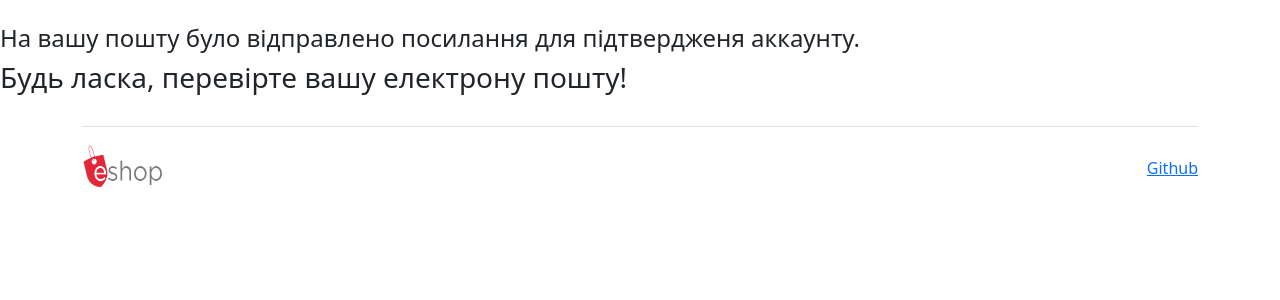
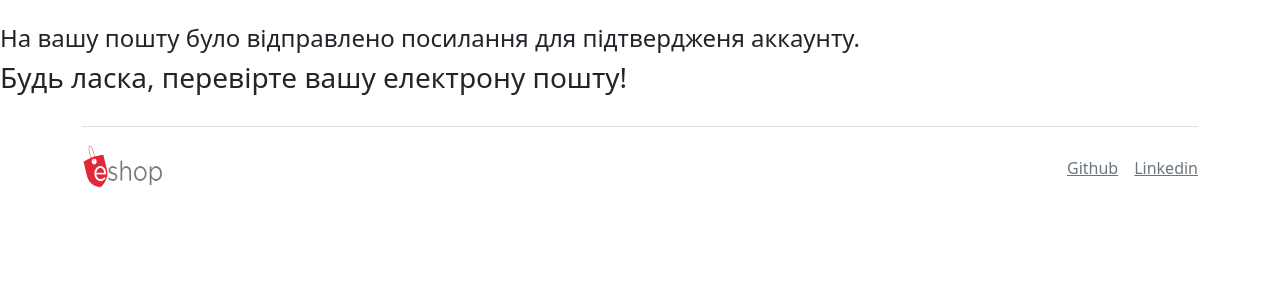
Before and after one commit to vmichailcc/PetProject_Docker, a Django app: page /confirm_email/ in a window 1280 px wide. Shown: the part 83-383 px from the top of the page. Run offline with Django 4.2, Linux system fonts and the light colour scheme; parts of the project's set-up code (start-up, migrations or seed data) failed here and were passed over.

Commit message:
fix bag 1

```diff
--- a/pet/accounts/admin.py
+++ b/pet/accounts/admin.py
@@ -14,7 +14,7 @@ class OrderInline(admin.TabularInline):
 class CustomUserAdmin(admin.ModelAdmin):
     list_display = ("first_name", "last_name",  "city", "order_count")
     search_fields = ["first_name", "last_name"]
-    fields = ("first_name", "last_name", "city", "block")
+    fields = ("first_name", "last_name", "city", "block", "order_count")
     readonly_fields = ("first_name", "last_name",  "city", "order_count")
     inlines = [
         OrderInline
--- a/pet/accounts/tasks.py
+++ b/pet/accounts/tasks.py
@@ -16,7 +16,7 @@ def send_status_email_celery(pk, order_status):
         email_message = f"Вітаю, {order.owner}! " \
                         f"Ваше замовлення № {order.order_number} отримало статус - {order_status}. " \
                         f"Дякуємо!" \
-                        f"Ссилка на замовлення: http://{ domain }/orders/{order.owner.pk}"
+                        f"Ссилка на замовлення: {domain}/orders/{order.owner.pk}"
 
         mail_recipient = order.owner.email
 
--- a/pet/templates/_footer.html
+++ b/pet/templates/_footer.html
@@ -8,10 +8,9 @@
       <span class="mb-3 mb-md-0 text-muted"><a href="{% url 'profile' %}">{{ user }}</a></span>
     {% endif %}
     </div>
-
     <ul class="nav col-md-4 justify-content-end list-unstyled d-flex">
-      <a href="https://github.com/vmichailcc/PetProject_Python_Django_DRF_Celery_Docker.git">Github</a></li>
-
+      <li class="ms-3"><a class="text-muted" href="https://github.com/vmichailcc/PetProject_Docker.git">Github</a></li>
+      <li class="ms-3"><a class="text-muted" href="https://www.linkedin.com/in/михаил-варганов-613a3b157/">Linkedin</a></li>
     </ul>
   </footer>
 </div>
```
Also changed, not shown: 1 other file.
